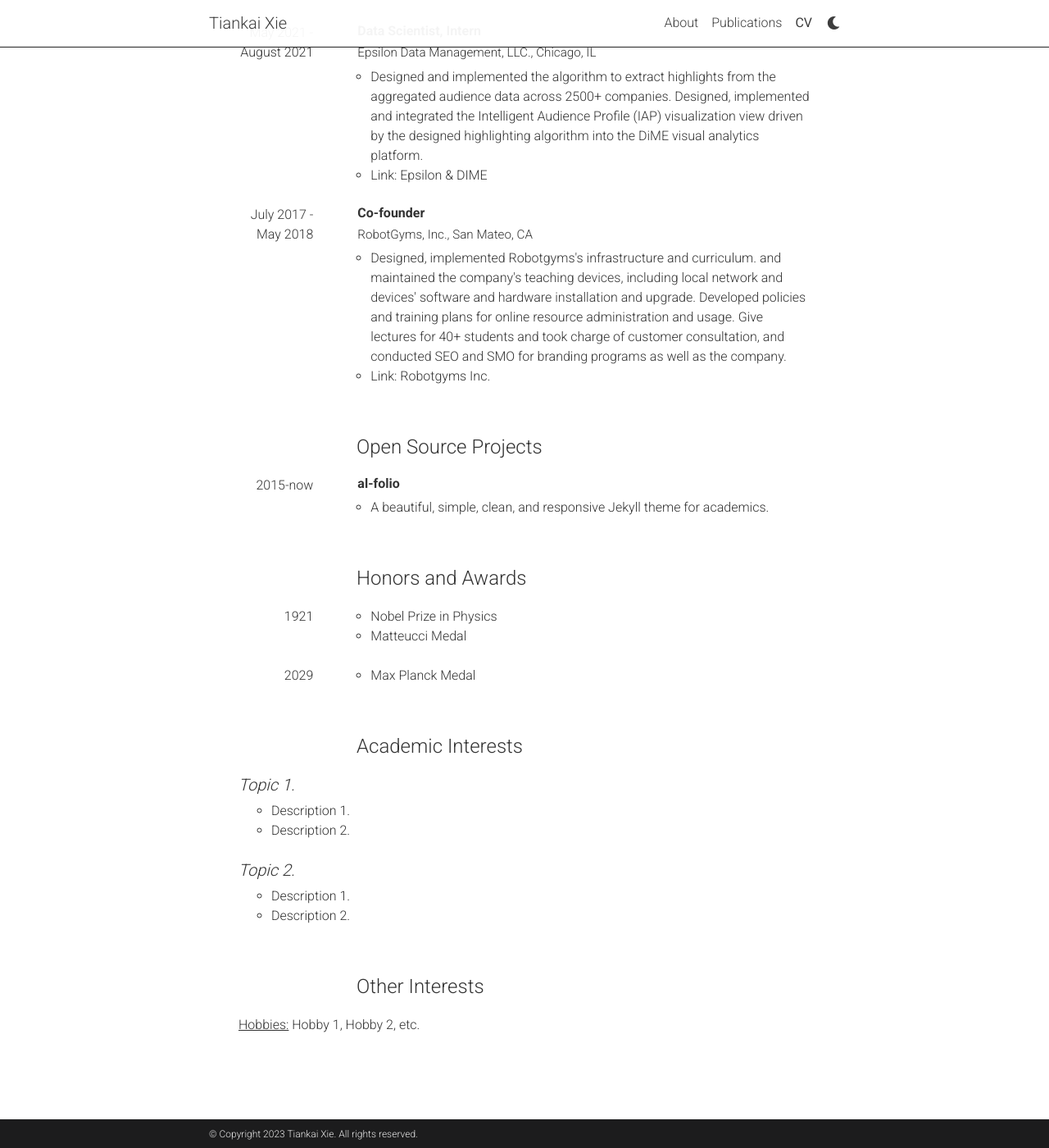
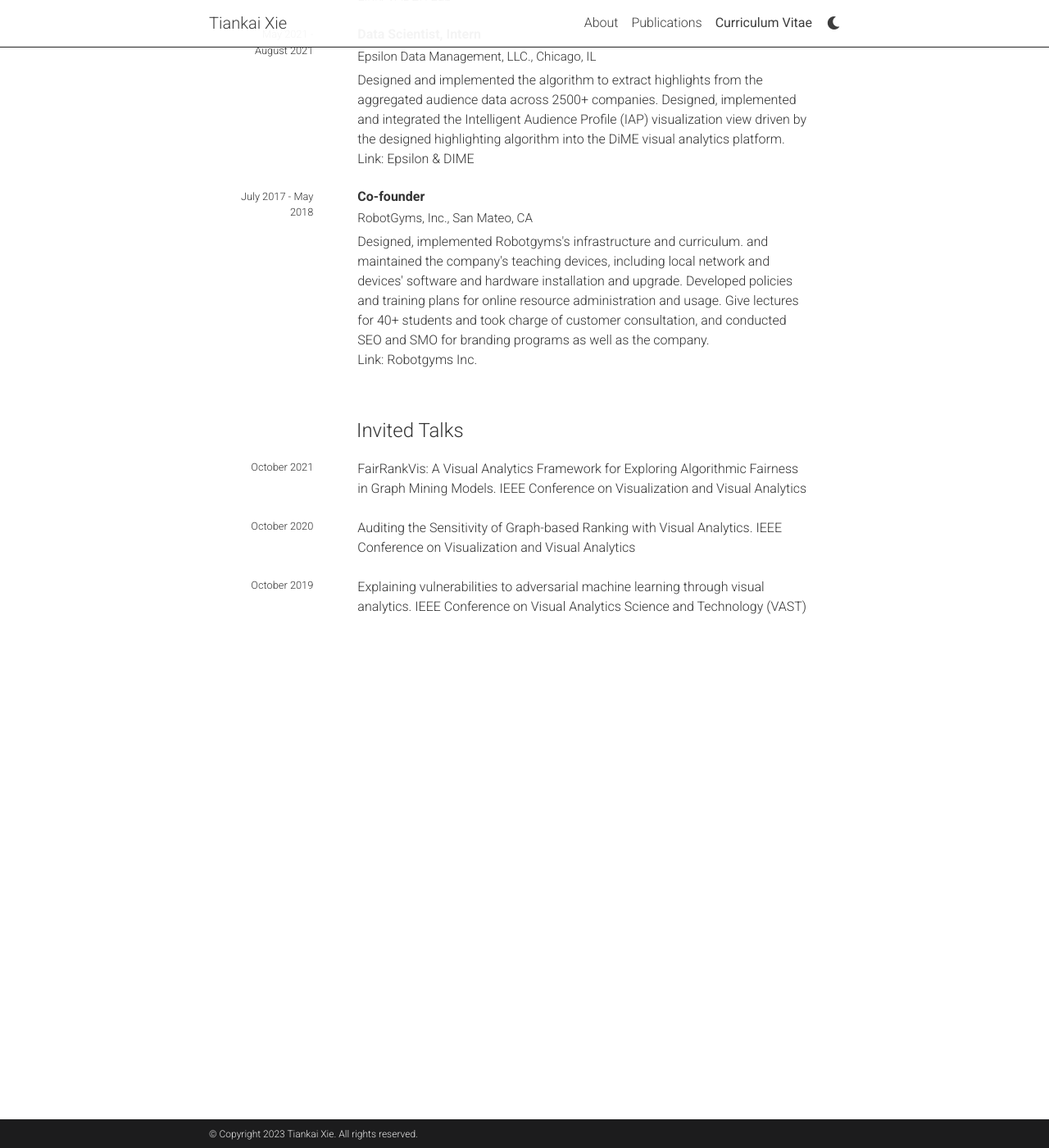
Before and after one commit to tiankaixie/profiles, a Jekyll site: the page built from _pages/cv.md, in a window 1280 px wide and 1400 px high, scrolled down 856 px. Shown: the whole window at 82% size. Built offline with Jekyll 4.4.1, drawn with Linux system fonts in a browser that asks for light colours; comment, search, counter and statistics services are not loaded; a style sheet for code colours, icons or effects is not loaded; some of the changed text lies outside the part shown.

Commit message:
add experience
Signed-off-by: Tiankai Xie <42656139+tiankaixie@users.noreply.github.com>

```diff
--- a/_data/cv.yml
+++ b/_data/cv.yml
@@ -20,17 +20,17 @@
         - <span>Committee:</span> Ross Maciejewski, Huan Liu, Chris Bryan, and Hanghang Tong
     - title: M.S. in Computer Science
       institution: Stevens Institute of Technology, Hoboken, NJ
-      year: Aug. 2015 - May 2017
+      year: August 2015 - May 2017
     - title: B.S. in Computer Science
       institution: Beijing Forestry University, Beijing
-      year: Sep. 2011 - July 2015
+      year: September 2011 - July 2015
 
 - title: Experience
   type: time_table
   contents:
     - title: Graduate Research Associate
       institution: VADER Lab, Arizona State University, Tempe, AZ
-      year: 2018 - Present
+      year: August 2018 - Present
       description:
         - <span>Advisor:</span> Ross Maciejewski
         - Work as a research assistant for the VADER Lab with the research topics in Explainable AI and Visual Analytics. Current dissertation topic is 'Explaining the vulnerabilities of machine learning models through visual analytics'. Passed dissertation prospectus in Fall 2021.
@@ -49,39 +49,50 @@
         - Designed, implemented Robotgyms's infrastructure and curriculum. and maintained the company's teaching devices, including local network and devices' software and hardware installation and upgrade. Developed policies and training plans for online resource administration and usage. Give lectures for 40+ students and took charge of customer consultation, and conducted SEO and SMO for branding programs as well as the company.
         - <span>Link:</span>  <a href="https://robotgyms.com/">Robotgyms Inc.</a>
 
-
-
-- title: Open Source Projects
+- title: Invited Talks
   type: time_table
   contents:
-    - title: <a href="https://github.com/alshedivat/al-folio">al-folio</a>
-      year: 2015-now
-      description: A beautiful, simple, clean, and responsive Jekyll theme for academics.
+    - year: October 2021
+      items:
+        - <span>FairRankVis:</span> A Visual Analytics Framework for Exploring Algorithmic Fairness in Graph Mining Models. IEEE Conference on Visualization and Visual Analytics
+    - year: October 2020
+      items:
+        - Auditing the Sensitivity of Graph-based Ranking with Visual Analytics. IEEE Conference on Visualization and Visual Analytics
+    - year: October 2019
+      items:
+        - Explaining vulnerabilities to adversarial machine learning through visual analytics. IEEE Conference on Visual Analytics Science and Technology (VAST)
 
-- title: Honors and Awards
-  type: time_table
-  contents:
-    - year: 1921
-      items:
-        - Nobel Prize in Physics
-        - Matteucci Medal
-    - year: 2029
-      items:
-        - Max Planck Medal
+# - title: Open Source Projects
+#   type: time_table
+#   contents:
+#     - title: <a href="https://github.com/alshedivat/al-folio">al-folio</a>
+#       year: 2015-now
+#       description: A beautiful, simple, clean, and responsive Jekyll theme for academics.
 
-- title: Academic Interests
-  type: nested_list
-  contents:
-    - title: Topic 1.
-      items:
-        - Description 1.
-        - Description 2.
-    - title: Topic 2.
-      items:
-        - Description 1.
-        - Description 2.
+# - title: Honors and Awards
+#   type: time_table
+#   contents:
+#     - year: 1921
+#       items:
+#         - Nobel Prize in Physics
+#         - Matteucci Medal
+#     - year: 2029
+#       items:
+#         - Max Planck Medal
 
-- title: Other Interests
-  type: list
-  contents:
-    - <u>Hobbies:</u> Hobby 1, Hobby 2, etc.
+# - title: Academic Interests
+#   type: nested_list
+#   contents:
+#     - title: Topic 1.
+#       items:
+#         - Description 1.
+#         - Description 2.
+#     - title: Topic 2.
+#       items:
+#         - Description 1.
+#         - Description 2.
+
+# - title: Other Interests
+#   type: list
+#   contents:
+#     - <u>Hobbies:</u> Hobby 1, Hobby 2, etc.
--- a/_includes/cv/time_table.html
+++ b/_includes/cv/time_table.html
@@ -3,7 +3,7 @@
   <li class="list-group-item">
     <div class="row">
       {% if content.year %}
-      <div class="col-xs-2 cl-sm-2 col-md-2" style="width: 75px; text-align: right;">
+      <div class="col-xs-2 cl-sm-2 col-md-2" style="width: 75px; text-align: right; font-size: 0.8rem">
         {{ content.year }}
       </div>
       {% endif %}
@@ -15,7 +15,7 @@
         <h6 class="ml-1 ml-md-4" style="font-size: 0.95rem;">{{content.institution}}</h6>
         {% endif %}
         {% if content.description %}
-        <ul class="items">
+        <ul class="items" style="list-style-type: none; margin-left: 24px ;padding: 0;">
           {% for item in content.description %}
           <li>
             {% if item.contents %}
@@ -33,7 +33,7 @@
         </ul>
         {% endif %}
         {% if content.items %}
-        <ul class="items">
+        <ul class="items" style="list-style-type: none; margin-left: 24px ;padding: 0;">
           {% for item in content.items %}
           <li>
             {% if item.contents %}
--- a/_pages/cv.md
+++ b/_pages/cv.md
@@ -1,7 +1,7 @@
 ---
 layout: cv
 permalink: /cv/
-title: CV
+title: Curriculum Vitae
 nav: true
 nav_order: 4
 cv_pdf: example_pdf.pdf
```
